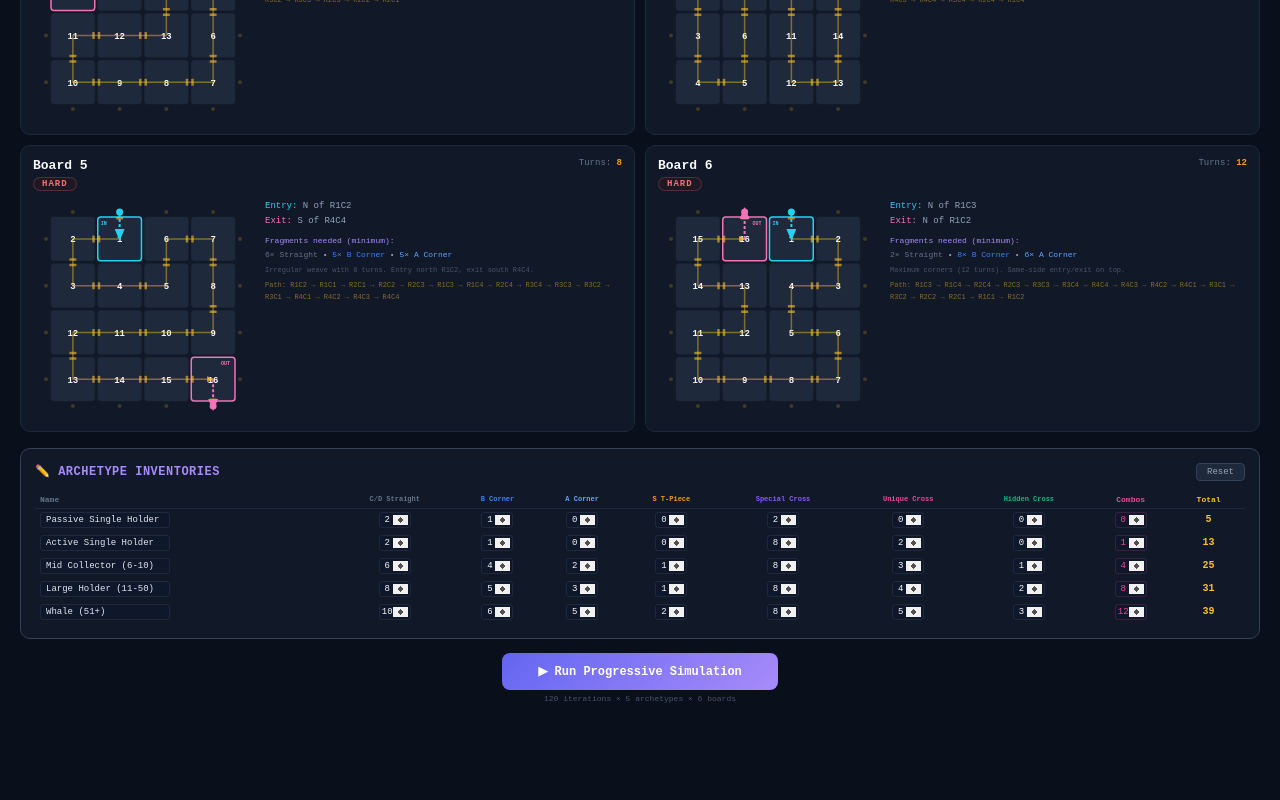
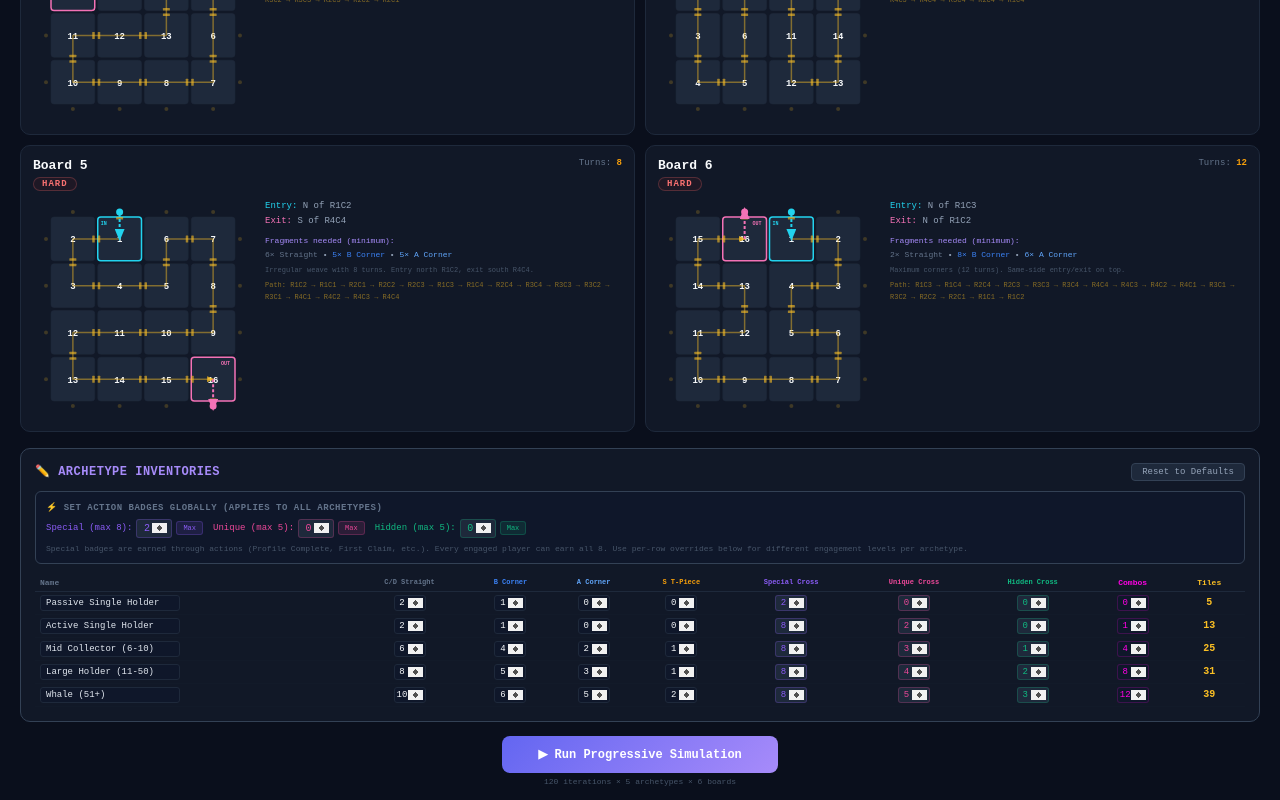
Before and after one commit to xrrbcm/mem-fragment-sim, a React (Vite) app: page / in a window 1280 px wide. Shown: the part 1261-2061 px from the top of the page. Before the commit the page ends 1978 px from the top, so only its background shows below. Built offline with nearby package versions, Linux system fonts and the light colour scheme.

Commit message:
Update App.jsx

```diff
--- a/src/App.jsx
+++ b/src/App.jsx
@@ -308,25 +308,53 @@ function InvEditor({inventories:inv,setInventories:setInv}){
   const up=(ai,k,v)=>{const n=[...inv];n[ai]={...n[ai],frags:{...n[ai].frags,[k]:Math.max(0,parseInt(v)||0)}};setInv(n);};
   const upC=(ai,v)=>{const n=[...inv];n[ai]={...n[ai],combos:Math.max(0,parseInt(v)||0)};setInv(n);};
   const upN=(ai,v)=>{const n=[...inv];n[ai]={...n[ai],name:v};setInv(n);};
+  // Global set: apply a value to ALL archetypes for a specific key
+  const setAll=(k,v)=>{const n=inv.map(item=>({...item,frags:{...item.frags,[k]:Math.max(0,parseInt(v)||0)}}));setInv(n);};
+  const setAllCombos=(v)=>{const n=inv.map(item=>({...item,combos:Math.max(0,parseInt(v)||0)}));setInv(n);};
   return(
     <div style={{background:"#111827",border:"1px solid #334155",borderRadius:10,padding:14,marginBottom:14}}>
       <div style={{display:"flex",justifyContent:"space-between",alignItems:"center",marginBottom:10}}>
         <h3 style={{fontSize:12,fontWeight:700,color:"#A78BFA",margin:0,letterSpacing:.5,textTransform:"uppercase"}}>✏️ Archetype Inventories</h3>
-        <button onClick={()=>setInv(JSON.parse(JSON.stringify(DEFAULT_INV)))} style={{padding:"3px 10px",background:"#1E293B",border:"1px solid #334155",borderRadius:4,color:"#94A3B8",fontSize:9,cursor:"pointer",fontFamily:"inherit"}}>Reset</button>
+        <button onClick={()=>setInv(JSON.parse(JSON.stringify(DEFAULT_INV)))} style={{padding:"3px 10px",background:"#1E293B",border:"1px solid #334155",borderRadius:4,color:"#94A3B8",fontSize:9,cursor:"pointer",fontFamily:"inherit"}}>Reset to Defaults</button>
       </div>
+
+      {/* Global Action Badge Controls */}
+      <div style={{background:"#0F172A",border:"1px solid #334155",borderRadius:6,padding:10,marginBottom:10}}>
+        <div style={{fontSize:9,color:"#64748B",marginBottom:6,fontWeight:600,textTransform:"uppercase",letterSpacing:.5}}>
+          ⚡ Set Action Badges Globally (applies to ALL archetypes)
+        </div>
+        <div style={{display:"flex",gap:10,flexWrap:"wrap",alignItems:"center"}}>
+          {[["SPECIAL","Special (max 8)","#8B5CF6",8],["UNIQUE","Unique (max 5)","#EC4899",5],["HIDDEN","Hidden (max 5)","#10B981",5]].map(([key,label,color,max])=>(
+            <div key={key} style={{display:"flex",alignItems:"center",gap:4}}>
+              <span style={{fontSize:9,color}}>{label}:</span>
+              <input type="number" min={0} max={max} value={inv[0]?.frags[key]||0} onChange={e=>setAll(key,e.target.value)}
+                style={{background:"#1E293B",border:`1px solid ${color}40`,borderRadius:3,padding:"3px 4px",color,fontSize:10,fontFamily:"inherit",width:36,textAlign:"center"}}/>
+              <button onClick={()=>setAll(key,max)} style={{padding:"2px 6px",background:`${color}20`,border:`1px solid ${color}40`,borderRadius:3,color,fontSize:7,cursor:"pointer",fontFamily:"inherit"}}>Max</button>
+            </div>
+          ))}
+        </div>
+        <p style={{fontSize:8,color:"#475569",margin:"6px 0 0"}}>
+          Special badges are earned through actions (Profile Complete, First Claim, etc.). Every engaged player can earn all 8.
+          Use per-row overrides below for different engagement levels per archetype.
+        </p>
+      </div>
+
       <div style={{overflowX:"auto"}}>
         <table style={{width:"100%",borderCollapse:"collapse",fontSize:10}}>
           <thead><tr style={{color:"#64748B"}}>
             <th style={{padding:"4px 5px",textAlign:"left",borderBottom:"1px solid #1E293B",fontSize:8}}>Name</th>
             {FK.map(k=><th key={k} style={{padding:"4px 3px",textAlign:"center",borderBottom:"1px solid #1E293B",fontSize:7,whiteSpace:"nowrap"}}><span style={{color:FT[k].cl}}>{FL[k]}</span></th>)}
-            <th style={{padding:"4px 5px",textAlign:"center",borderBottom:"1px solid #1E293B",fontSize:8,color:"#EC4899"}}>Combos</th>
-            <th style={{padding:"4px 5px",textAlign:"center",borderBottom:"1px solid #1E293B",fontSize:8,color:"#FBBF24"}}>Total</th>
+            <th style={{padding:"4px 5px",textAlign:"center",borderBottom:"1px solid #1E293B",fontSize:8,color:"#FF00E5"}}>Combos</th>
+            <th style={{padding:"4px 5px",textAlign:"center",borderBottom:"1px solid #1E293B",fontSize:8,color:"#FBBF24"}}>Tiles</th>
           </tr></thead>
           <tbody>{inv.map((item,ai)=>(
             <tr key={ai}>
-              <td style={{padding:"3px 5px",borderBottom:"1px solid #1E293B20"}}><input value={item.name} onChange={e=>upN(ai,e.target.value)} style={{background:"#0F172A",border:"1px solid #1E293B",borderRadius:3,padding:"2px 5px",color:"#E2E8F0",fontSize:9,fontFamily:"inherit",width:130}}/></td>
-              {FK.map(k=><td key={k} style={{padding:"3px 2px",textAlign:"center",borderBottom:"1px solid #1E293B20"}}><input type="number" min={0} max={50} value={item.frags[k]} onChange={e=>up(ai,k,e.target.value)} style={{background:"#0F172A",border:"1px solid #1E293B",borderRadius:3,padding:"2px",color:"#F8FAFC",fontSize:9,fontFamily:"inherit",width:32,textAlign:"center"}}/></td>)}
-              <td style={{padding:"3px 2px",textAlign:"center",borderBottom:"1px solid #1E293B20"}}><input type="number" min={0} max={30} value={item.combos} onChange={e=>upC(ai,e.target.value)} style={{background:"#0F172A",border:"1px solid #EC489930",borderRadius:3,padding:"2px",color:"#EC4899",fontSize:9,fontFamily:"inherit",width:32,textAlign:"center"}}/></td>
+              <td style={{padding:"3px 5px",borderBottom:"1px solid #1E293B20"}}><input value={item.name} onChange={e=>upN(ai,e.target.value)} style={{background:"#0F172A",border:"1px solid #1E293B",borderRadius:3,padding:"2px 5px",color:"#E2E8F0",fontSize:9,fontFamily:"inherit",width:140}}/></td>
+              {FK.map(k=>{
+                const isAction=k==="SPECIAL"||k==="UNIQUE"||k==="HIDDEN";
+                return<td key={k} style={{padding:"3px 2px",textAlign:"center",borderBottom:"1px solid #1E293B20"}}><input type="number" min={0} max={50} value={item.frags[k]} onChange={e=>up(ai,k,e.target.value)} style={{background:isAction?"#1E293B":"#0F172A",border:`1px solid ${isAction?FT[k].cl+"40":"#1E293B"}`,borderRadius:3,padding:"2px",color:isAction?FT[k].cl:"#F8FAFC",fontSize:9,fontFamily:"inherit",width:32,textAlign:"center"}}/></td>;
+              })}
+              <td style={{padding:"3px 2px",textAlign:"center",borderBottom:"1px solid #1E293B20"}}><input type="number" min={0} max={30} value={item.combos} onChange={e=>upC(ai,e.target.value)} style={{background:"#0F172A",border:"1px solid #FF00E530",borderRadius:3,padding:"2px",color:"#FF00E5",fontSize:9,fontFamily:"inherit",width:32,textAlign:"center"}}/></td>
               <td style={{padding:"3px 5px",textAlign:"center",borderBottom:"1px solid #1E293B20",color:"#FBBF24",fontWeight:700}}>{totalF(item)}</td>
             </tr>
           ))}</tbody>
```
